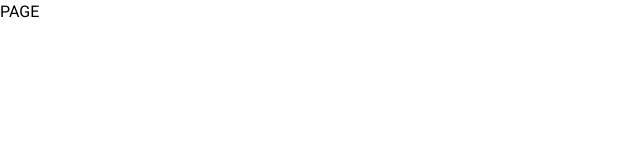
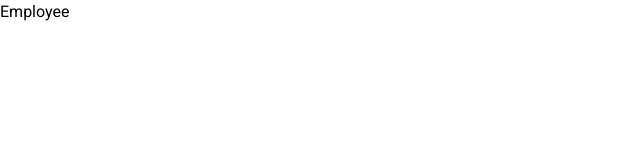
Before and after one commit to kadirselki/case-01, a React (Vite) app: page /employee/1 in a window 1280 px wide. Shown: the top 160 px of the page, without its empty margins (0-640 px from the left). Built offline with nearby package versions, Linux system fonts and the light colour scheme.

Commit message:
router structure done

```diff
--- a/src/app.tsx
+++ b/src/app.tsx
@@ -1,6 +1,11 @@
-import React from 'react';
+import { Routes } from '@routes/app.router';
+import { Suspense } from 'react';
 import 'src/scss/main.scss';
 
 export const App = () => {
-    return <div>PAGE</div>;
+    return (
+        <Suspense fallback={<p>Loading...</p>}>
+            <Routes />
+        </Suspense>
+    );
 };
--- /dev/null
+++ b/src/routes/app.router.tsx
@@ -0,0 +1,20 @@
+import EmployeePage from '@views/employee';
+import ErrorPage from '@views/error';
+import VotesPage from '@views/votes';
+import { RouterProvider, createBrowserRouter } from 'react-router-dom';
+
+export const Routes = () => {
+    const router = createBrowserRouter([
+        {
+            path: '/',
+            element: <VotesPage />,
+            errorElement: <ErrorPage />,
+        },
+        {
+            path: '/employee/:id',
+            element: <EmployeePage />,
+            errorElement: <ErrorPage />,
+        },
+    ]);
+    return <RouterProvider router={router} />;
+};
--- /dev/null
+++ b/src/views/employee/index.tsx
@@ -0,0 +1,5 @@
+const EmployeePage = () => {
+    return <div>Employee</div>;
+};
+
+export default EmployeePage;
--- /dev/null
+++ b/src/views/error/index.tsx
@@ -0,0 +1,4 @@
+const ErrorPage = () => {
+    return <div>Error</div>;
+};
+export default ErrorPage;
--- /dev/null
+++ b/src/views/votes/index.tsx
@@ -0,0 +1,5 @@
+const VotesPage = () => {
+    return <div>Votes</div>;
+};
+
+export default VotesPage;
--- a/tsconfig.json
+++ b/tsconfig.json
@@ -16,7 +16,11 @@
         "noEmit": true,
         "jsx": "react-jsx",
         "baseUrl": "./",
-        "allowImportingTsExtensions": true
+        "allowImportingTsExtensions": true,
+        "paths": {
+            "@views/*": ["./src/views/*"],
+            "@routes/*": ["./src/routes/*"]
+        }
     },
     "include": ["src"],
     "references": [{ "path": "./tsconfig.node.json" }]
--- a/vite.config.ts
+++ b/vite.config.ts
@@ -14,6 +14,8 @@ export default ({ mode }) => {
         resolve: {
             alias: {
                 src: `${__dirname}/src`,
+                '@routes': `${__dirname}/src/routes`,
+                '@views': `${__dirname}/src/views`,
             },
         },
     });
```
Also changed, not shown: src/scss/main.scss (+0 -10 lines).
